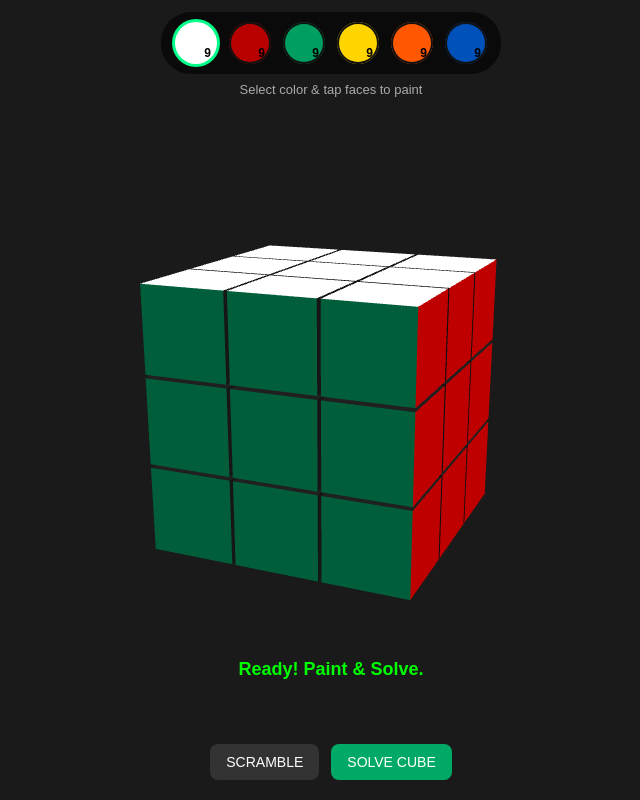
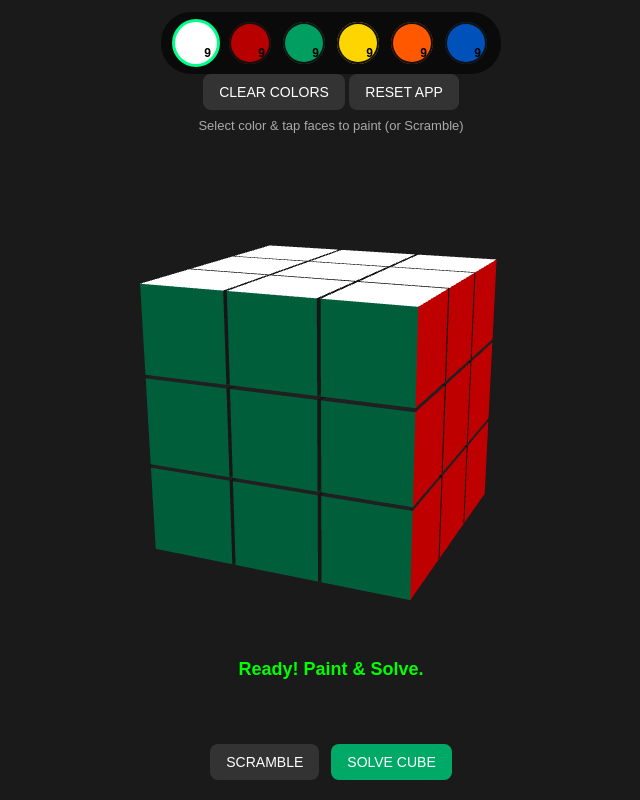
Before and after one commit to agarwalayush337-max/Cube-solver, a plain HTML site: page index.html in a window 1280 px wide. Shown: the whole page, without its empty margins (309-949 px from the left). Drawn offline with Linux system fonts and the light colour scheme; animation ran at ten frames a second.

Commit message:
Update index.html

```diff
--- a/index.html
+++ b/index.html
@@ -3,16 +3,14 @@
 <head>
   <meta charset="UTF-8" />
   <title>Rubik's Cube Solver</title>
-  <meta name="viewport" content="width=device-width, initial-scale=1.0" />
+  <meta name="viewport" content="width=device-width, initial-scale=1.0, user-scalable=no" />
 
   <link rel="stylesheet" href="style.css" />
 
-  <!-- Three.js -->
   <script src="three.min.js"></script>
 </head>
 <body>
 
-  <!-- TOP CONTROLS -->
   <div id="top-panel">
     <div id="palette">
       <div class="swatch white selected" data-color="U" onclick="selectColor(this,'U')">
@@ -35,35 +33,30 @@
       </div>
     </div>
 
-    <div id="instruction">Select color & tap faces to paint</div>
+    <div id="tool-row">
+        <button onclick="clearCube()" class="tool-btn">CLEAR COLORS</button>
+        <button onclick="resetCube()" class="tool-btn">RESET APP</button>
+    </div>
+
+    <div id="instruction">Select color & tap faces to paint (or Scramble)</div>
   </div>
 
-  <!-- CANVAS -->
   <div id="canvas-container"></div>
 
-  <!-- STATUS -->
   <div id="status">Loading engine…</div>
   <div id="solutionText"></div>
 
-  <!-- ACTION CONTROLS -->
   <div id="action-controls">
     <button onclick="scrambleCube()">SCRAMBLE</button>
     <button onclick="solveCube()" class="primary">SOLVE CUBE</button>
   </div>
 
-  <!-- PLAYBACK CONTROLS -->
   <div id="playback-controls">
     <button onclick="prevMove()">◀</button>
     <button id="playPauseBtn" onclick="togglePlay()">PLAY</button>
     <button onclick="nextMove()">▶</button>
   </div>
 
-  <!-- RESET -->
-  <div id="reset-container">
-    <button id="resetBtn" onclick="resetCube()">RESET</button>
-  </div>
-
-  <!-- SCRIPT -->
   <script src="script.js"></script>
 
 </body>
```
